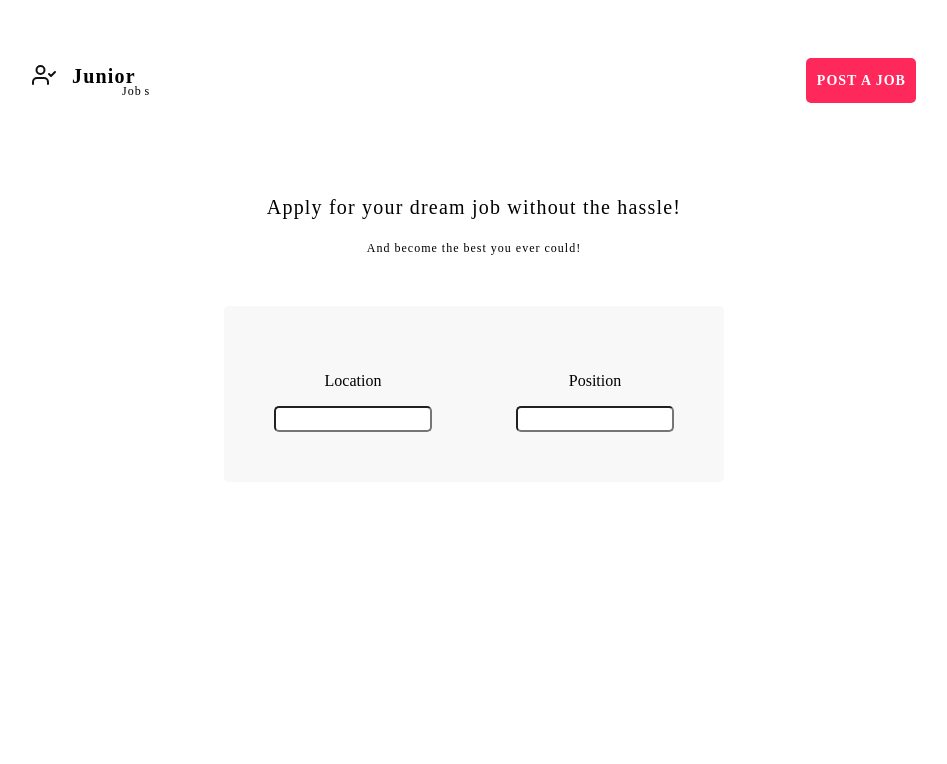
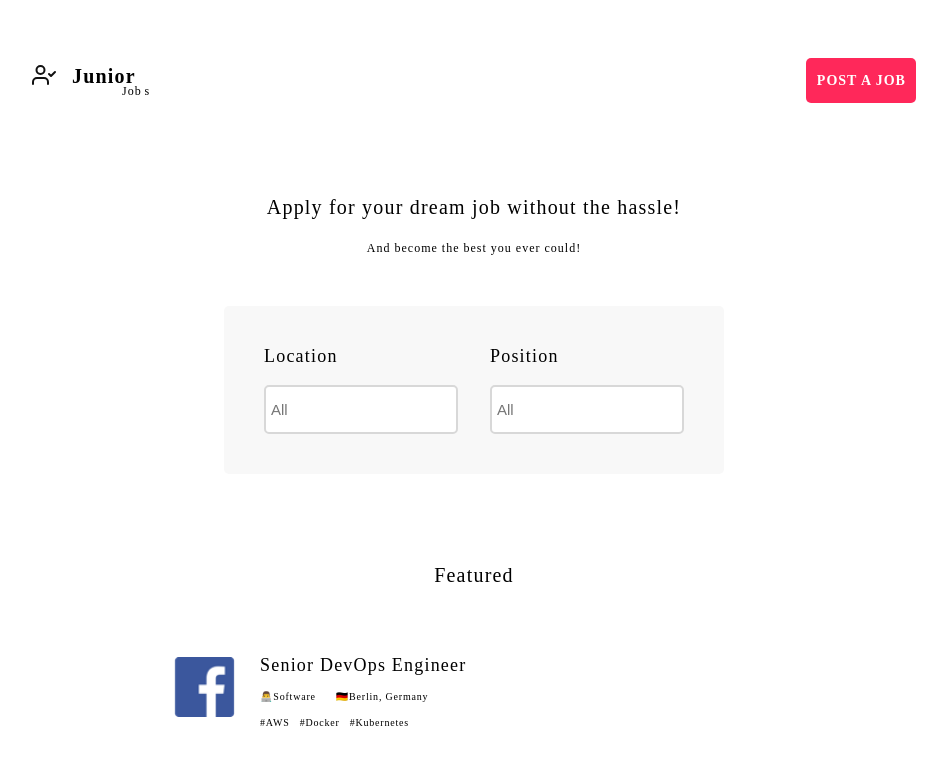
Before and after one commit to SmallShaqs/intrnships-react, a React (Create React App) app: page / in a window 1280 px wide. Shown: the top 764 px of the page, without its empty margins (166-1113 px from the left). Built offline with nearby package versions, Linux system fonts and the light colour scheme.

Commit message:
Job Card without seen views

```diff
--- a/src/App.js
+++ b/src/App.js
@@ -7,12 +7,28 @@ import PageContainer from "./components/Layout/PageContainer";
 import Slogan from "./components/Slogan/Slogan";
 import Search from "./components/Search/Search";
 
+import JobCard from "./components/JobCard/JobCard";
+
 const CenterSlogan = styled.div`
   margin: auto;
   padding-top: 70px;
 
   text-align: center;
   max-width: 500px;
+`;
+
+const Center = styled.div`
+  padding-top: 70px;
+  margin: auto;
+`;
+
+const Title = styled.p`
+  font-family: MaisonNeue-Bold;
+  font-size: 20px;
+  color: #000000;
+  letter-spacing: 1.2px;
+  text-align: center;
+  margin-bottom: 50px;
 `;
 
 export default class App extends React.Component {
@@ -24,6 +40,11 @@ export default class App extends React.Component {
           <Slogan />
           <Search />
         </CenterSlogan>
+
+        <Center>
+          <Title>Featured</Title>
+          <JobCard />
+        </Center>
       </PageContainer>
     );
   }
--- a/src/components/Input/Input.jsx
+++ b/src/components/Input/Input.jsx
@@ -3,10 +3,13 @@ import styled from "styled-components";
 
 const Input = styled.input`
   border-radius: 5px;
-  border: 1px solid D8D8D8;
+  border: 2px solid #d8d8d8;
 
-  height: 20px;
-  width: 150px;
+  font-size: 15px;
+
+  padding: 5px;
+  height: 35px;
+  width: 180px;
 `;
 
 export default Input;
--- /dev/null
+++ b/src/components/JobCard/JobCard.jsx
@@ -0,0 +1,67 @@
+import React from "react";
+import styled from "styled-components";
+
+import FB_Logo from "../../assets/fb_logo.png";
+
+const Title = styled.p`
+  font-family: MaisonNeue-Bold;
+  font-size: 18px;
+  letter-spacing: 1.2px;
+  margin-bottom: 10px;
+`;
+
+const InlineContainer = styled.div`
+  display: flex;
+  justify-content: left;
+  margin: 15px 0px;
+  p {
+    margin: 0px;
+  }
+`;
+
+const Tags = styled.p`
+  font-family: MaisonNeue-Medium;
+  font-size: 10px;
+  color: #000;
+  letter-spacing: 0.8px;
+`;
+
+const InfoTags = styled(Tags)`
+  padding-right: 20px;
+`;
+
+const MetadataTags = styled(Tags)`
+  padding-right: 10px;
+`;
+
+const Container = styled.div`
+  width: 600px;
+  height: 100px;
+  margin: auto;
+
+  display: flex;
+`;
+
+const Image = styled.img`
+  height: 60px;
+  align-self: center;
+  padding-right: 25px;
+`;
+
+export default () => (
+  <Container>
+    <Image alt="Facebook Logo" src={FB_Logo} />
+    <div>
+      <Title>Senior DevOps Engineer</Title>
+      <InlineContainer>
+        <InfoTags>👨‍💻Software</InfoTags>
+        <InfoTags>🇩🇪Berlin, Germany</InfoTags>
+      </InlineContainer>
+      <InlineContainer>
+        <MetadataTags>#AWS</MetadataTags>
+        <MetadataTags>#Docker</MetadataTags>
+        <MetadataTags>#Kubernetes</MetadataTags>
+      </InlineContainer>
+    </div>
+  </Container>
+);
--- a/src/components/Search/Search.jsx
+++ b/src/components/Search/Search.jsx
@@ -8,22 +8,31 @@ const Container = styled.div`
   border-radius: 5px;
 
   margin-top: 50px;
-  padding: 50px;
+  padding: 40px;
+
+  text-align: left;
 
   display: flex;
   justify-content: space-between;
 `;
 
+const InputText = styled.p`
+  font-family: MaisonNeue-Medium;
+  font-size: 18px;
+  color: #000000;
+  letter-spacing: 1.2px;
+  margin-top: 0px;
+`;
+
 export default () => (
   <Container>
     <div>
-      <p>Location</p>
-      <Input />
+      <InputText>Location</InputText>
+      <Input placeholder="All" />
     </div>
     <div>
-      <p>Position</p>
-
-      <Input />
+      <InputText>Position</InputText>
+      <Input placeholder="All" />
     </div>
   </Container>
 );
```
Also changed, not shown: src/assets/fb_logo.png (added).
